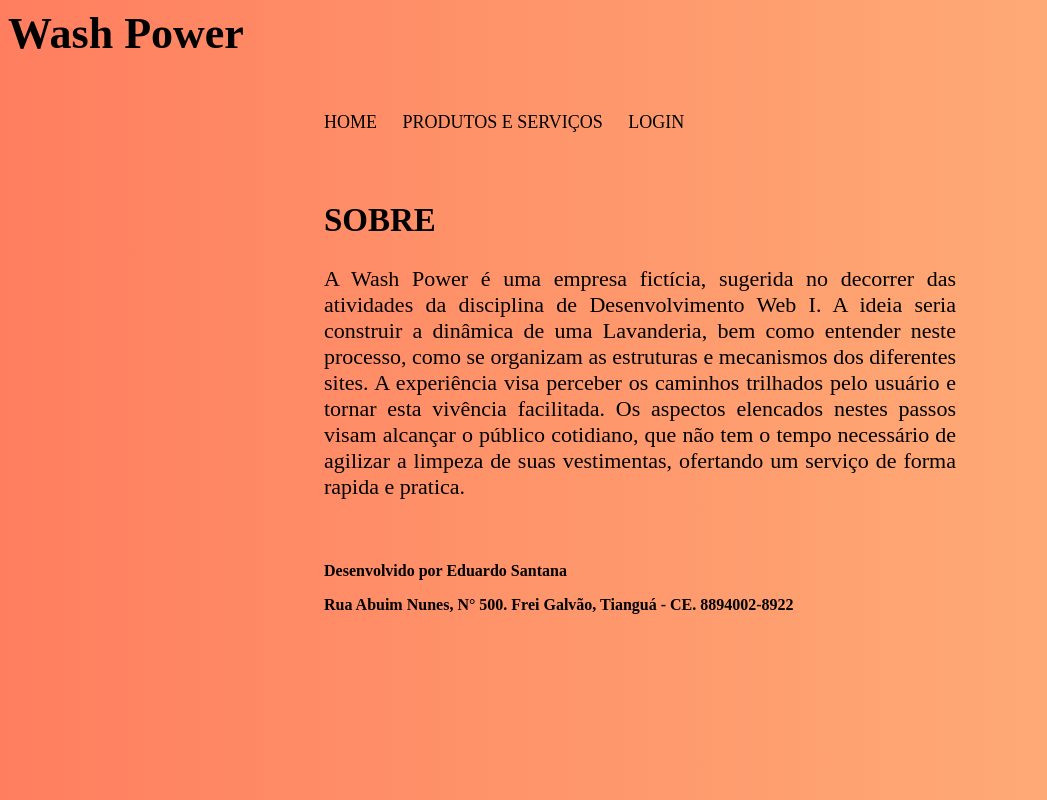
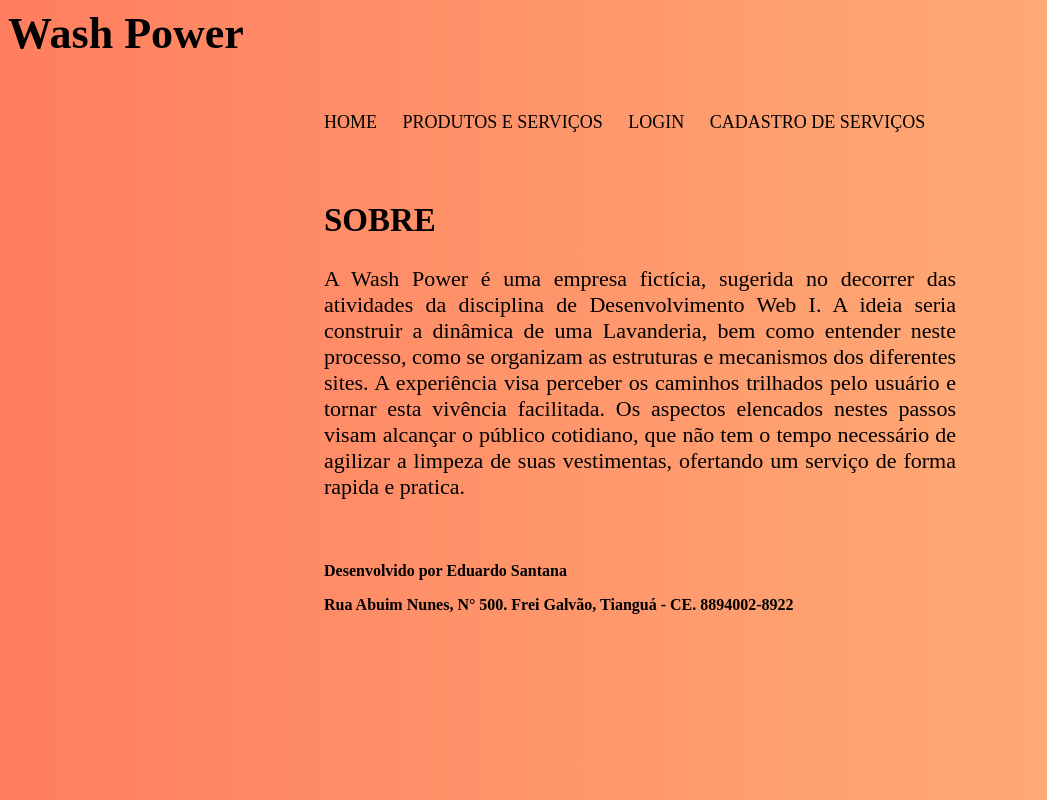
Before and after one commit to EduardoSantanaa98/Lavanderia, a plain HTML site: page sobre.html in a window 1280 px wide. Shown: the whole page, without its empty margins (0-1047 px from the left). Drawn offline with Linux system fonts and the light colour scheme; a web font is replaced by a local one.

Commit message:
Update sobre.html

```diff
--- a/sobre.html
+++ b/sobre.html
@@ -42,6 +42,7 @@
  <li><a href="index.html">HOME</a></li>
  <li><a href="produtos_e_serviços.html">PRODUTOS E SERVIÇOS</a></li>
  <li><a href="login.html">LOGIN</a></li>
+ <li><a href="CADASTRO_DE_OBJETOS.HTML">CADASTRO DE SERVIÇOS</a></li>
  </ul>
  </section></nav>
  <main>
```
